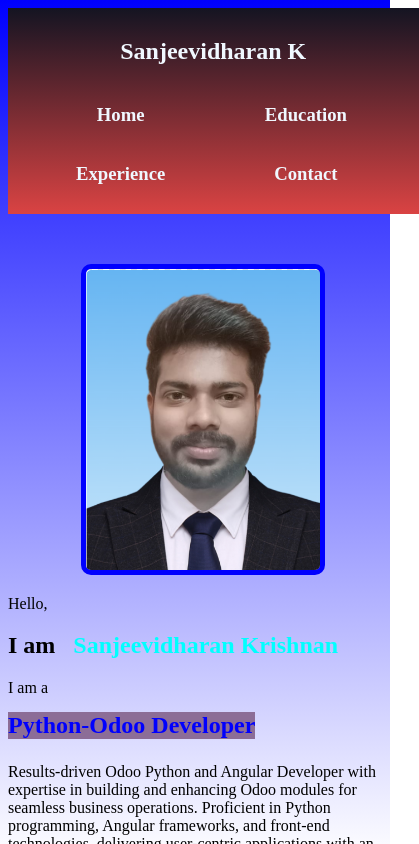
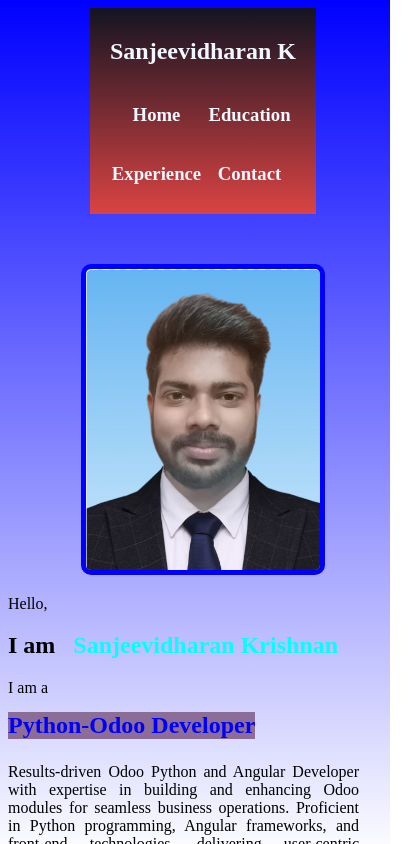
Before and after one commit to SanjeevidharanK/sanjeevi-resume, an Angular app: page / in a window 390 px wide. Shown: the top 844 px of the page, 419 px wide, since content can reach past the window. Built offline with nearby package versions, Linux system fonts and the light colour scheme.

Commit message:
[FIX]-bASIC-PAGE

```diff
--- a/angular.json
+++ b/angular.json
@@ -24,7 +24,7 @@
             "assets": [
               "src/favicon.ico",
               "src/assets"
-            ],
+                          ],
             "styles": [
               "src/styles.css"
             ],
--- a/src/app/basic-content/basic-content.component.css
+++ b/src/app/basic-content/basic-content.component.css
@@ -2,7 +2,7 @@
   width: 95dvw;
   display: flex;
   justify-content: space-between;
-  text-align: center;
+  text-align: justify;
   align-items: center;
   margin: auto;
   padding: 10px 20px;
@@ -194,11 +194,17 @@
   .container{
     background: linear-gradient(to top,rgb(218, 67, 67),rgb(20, 20, 34));
     display: block;
+    width:fit-content;
+    overflow: hidden;
   }
   .sub-contain{
     width: 100%;
     display: grid;
     grid-template-columns: repeat(2,1fr);
+  }
+  p{
+    width: 90%;
+    text-align: justify;
   }
 
   .content{
--- a/src/app/basic-content/basic-content.component.html
+++ b/src/app/basic-content/basic-content.component.html
@@ -30,7 +30,7 @@
 
     </div>
     <div class="pic-content">
-      <img src="../../assets/profile.png" alt="img">
+      <img src="../../assets/profile.png" alt="profile-img">
     </div>
   </div>
 </section>
```
